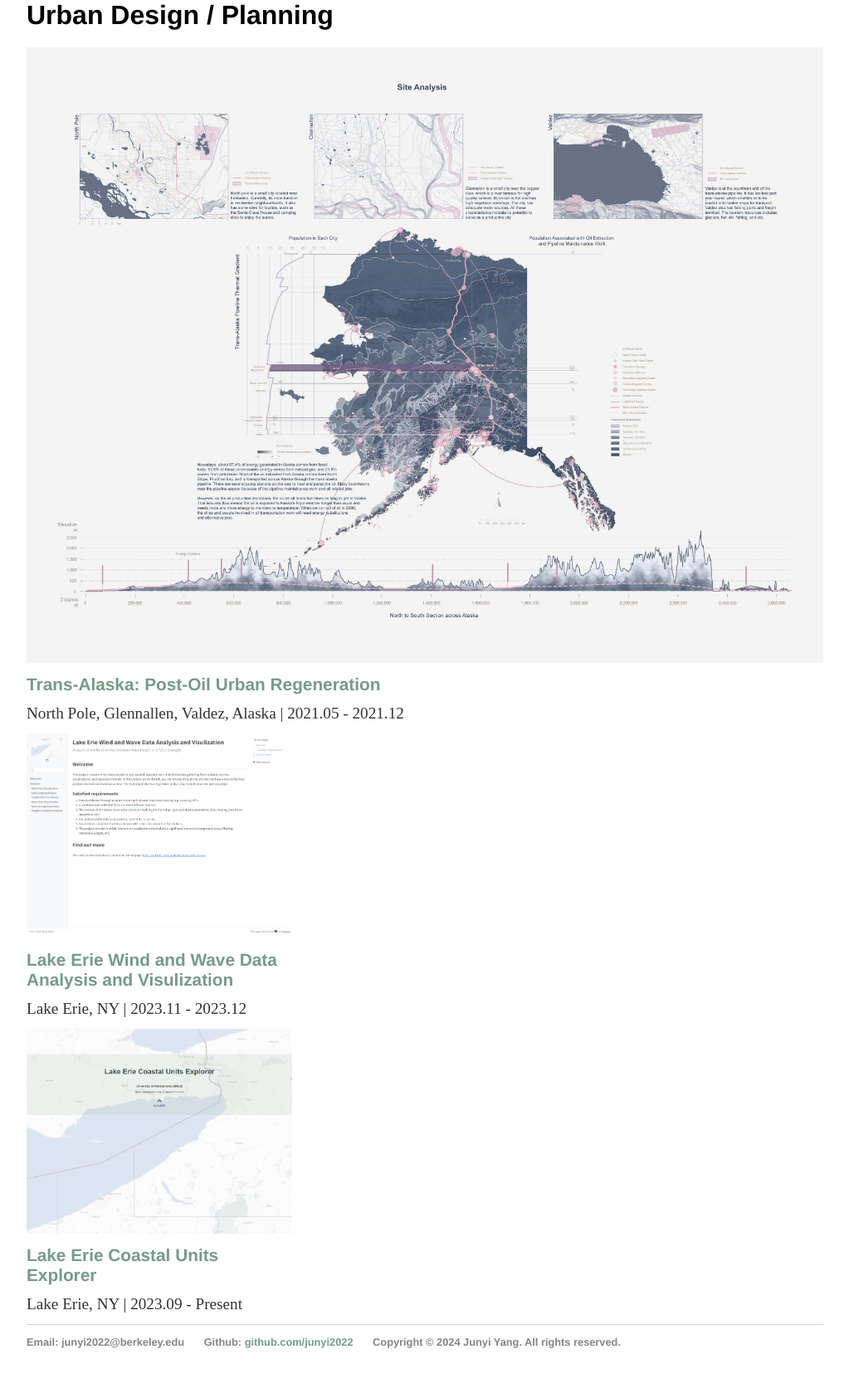
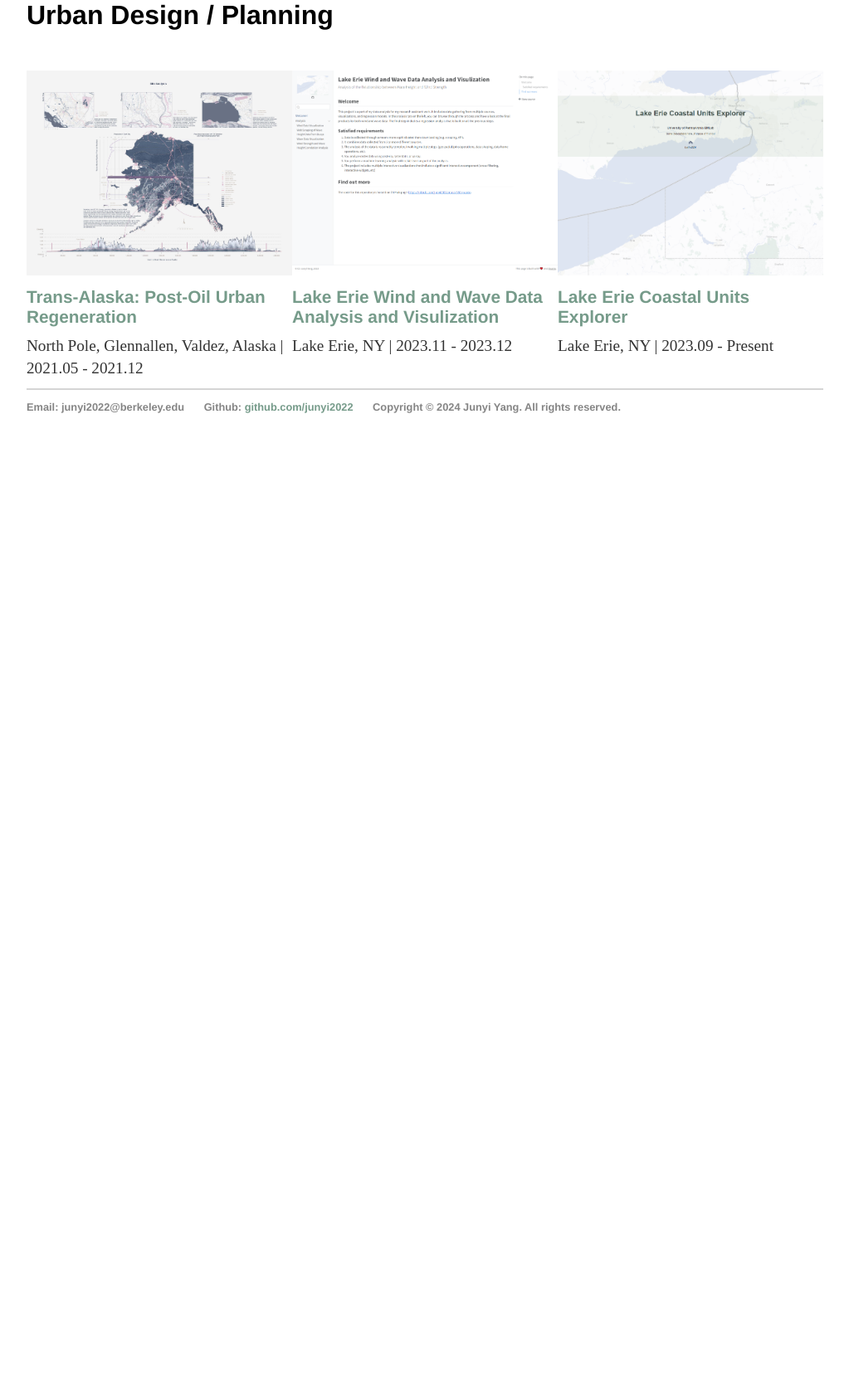
Before and after one commit to junyi2022/junyi2022.github.io, a Jekyll site: the page built from projects/index.html, in a window 1280 px wide. Shown: the part 652-2337 px from the top of the page at 83% size, without its empty margins (128-1151 px from the left). Built offline with Jekyll 4.4.1, drawn with Linux system fonts in a browser that asks for light colours; after the commit the page ends 1210 px from its top, so only the background shows below that.

Commit message:
fix project

```diff
--- a/assets/css/main.css
+++ b/assets/css/main.css
@@ -137,7 +137,7 @@ img {
 
 /* Project style */
 
-.geospatial {
+.geospatial, .ud {
     display: flex;
     flex-direction: row;
     flex-wrap:wrap;
@@ -147,7 +147,7 @@ img {
     border-bottom: 1px solid #d5d5d5;
 }
 
-.lead, .wind, .erie {
+.lead, .wind, .erie, .alaska {
     width: 20rem;
 }
 
--- a/projects/index.html
+++ b/projects/index.html
@@ -31,7 +31,7 @@ title: Projects by Categories
 
 <h3>Urban Design / Planning</h3>
 <div class="ud">
-    <a href="/assets/img/alaska/3.jpg">
+    <a href="/projects/alaska.html">
         <article class="alaska">
             <img class="storyImg" src="/assets/img/alaska/3.jpg" alt="Project thumbnail">
             <h5>Trans-Alaska: Post-Oil Urban Regeneration</h5>
```
